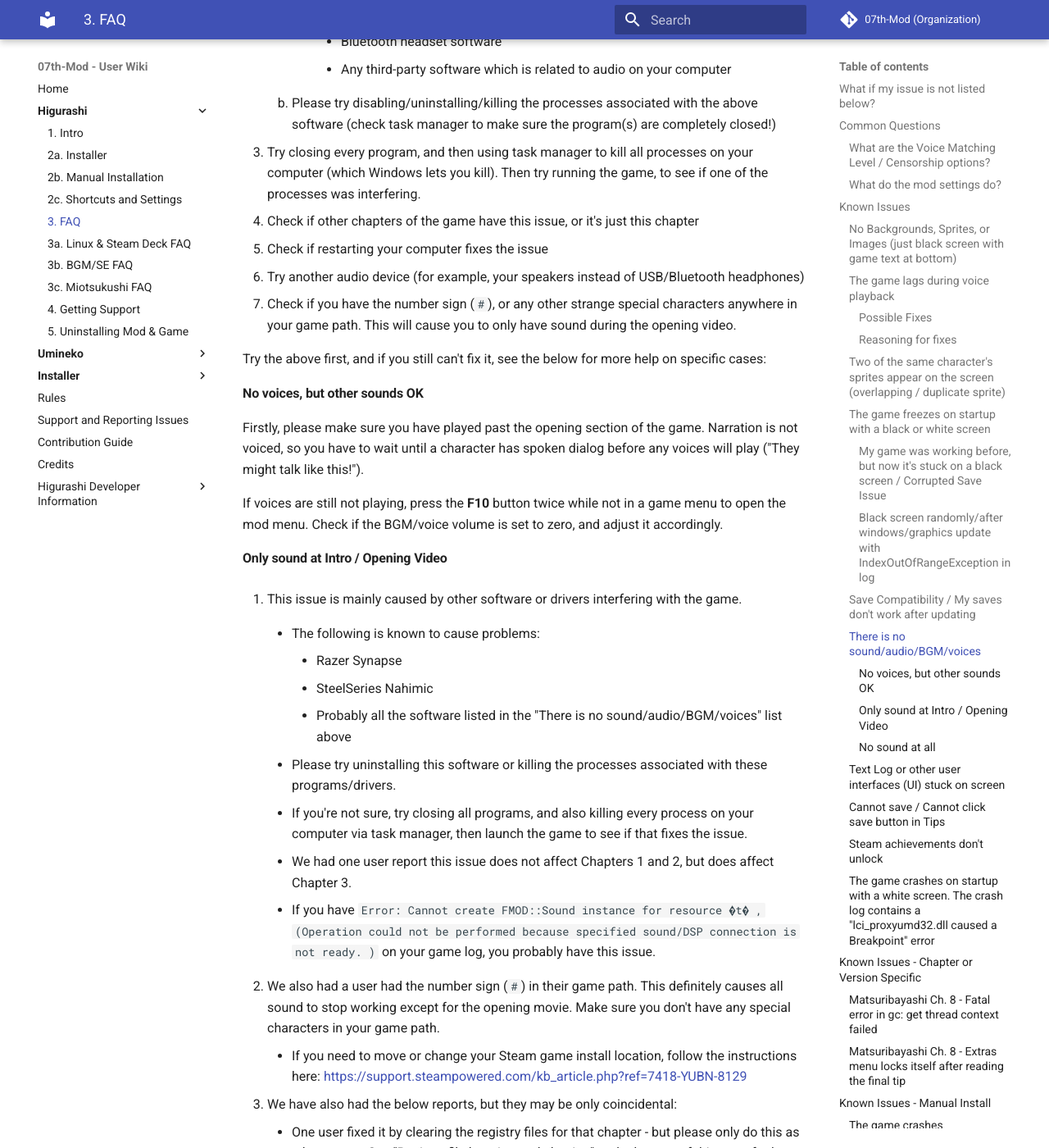
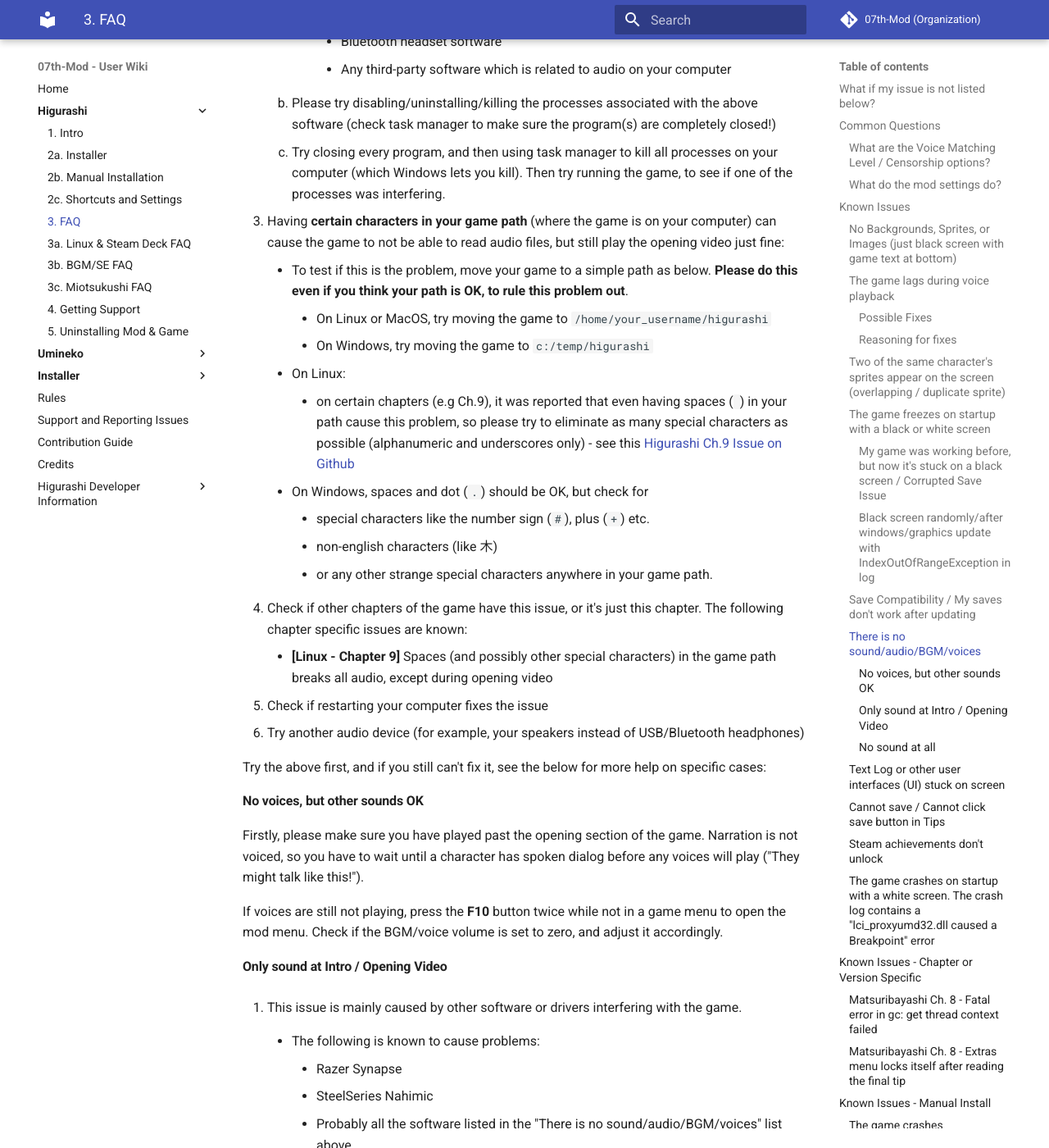
Before and after one commit to 07th-mod/wiki, an MkDocs documentation site: the page built from docs/Higurashi/FAQ.md, in a window 1280 px wide and 1400 px high, scrolled down 4030 px. Shown: the whole window at 82% size. Built offline with MkDocs 1.6.1 and Material for MkDocs 9.7.7, drawn with Linux system fonts in a browser that asks for light colours.

Commit message:
Update wiki regarding special characters in game path causing audio issues - Also see https://github.com/07th-mod/higurashi-rei/issues/27#issuecomment-2760403144

```diff
--- a/docs/Higurashi/FAQ.md
+++ b/docs/Higurashi/FAQ.md
@@ -98,7 +98,7 @@ For details on save file locations, see "Save file locations" near the bottom of
 When debugging this issue, it's worth testing and reporting these things
 
 1. Check the in-game settings to see if the Voice, Music, or Sound Effects volume have been set to zero
-2. Disable / Uninstall / Kill the proccesses associated with ANY "extra" audio related software or drivers installed on your computer!
+2. **Disable / Uninstall / Kill the proccesses associated with ANY "extra" audio related software or drivers installed on your computer!**
     1. The following software (related to audio devices) may interfere with the voice/audio playback of the game, even if you're not using the device associated with them!
         - Razer Synapse
             - Specifically, the old version with the cloud icon. There may be multiple processes running, make sure to close them all/uninstall/disable all of them. Supposedly the new version does not cause   problems, but it's worth closing both
@@ -111,11 +111,21 @@ When debugging this issue, it's worth testing and reporting these things
               - Bluetooth headset software
               - Any third-party software which is related to audio on your computer
     2. Please try disabling/uninstalling/killing the processes associated with the above software (check task manager to make sure the program(s) are completely closed!)
-3. Try closing every program, and then using task manager to kill all processes on your computer (which Windows lets you kill). Then try running the game, to see if one of the processes was interfering.
-4. Check if other chapters of the game have this issue, or it's just this chapter
+    3. Try closing every program, and then using task manager to kill all processes on your computer (which Windows lets you kill). Then try running the game, to see if one of the processes was interfering.
+3. Having **certain characters in your game path** (where the game is on your computer) can cause the game to not be able to read audio files, but still play the opening video just fine:
+    - To test if this is the problem, move your game to a simple path as below. **Please do this even if you think your path is OK, to rule this problem out**.
+        - On Linux or MacOS, try moving the game to `/home/your_username/higurashi`
+        - On Windows, try moving the game to `c:/temp/higurashi`
+    - On Linux:
+        - on certain chapters (e.g Ch.9), it was reported that even having spaces (` `) in your path cause this problem, so please try to eliminate as many special characters as possible (alphanumeric and underscores only) - see this [Higurashi Ch.9 Issue on Github](https://github.com/07th-mod/higurashi-rei/issues/27#issuecomment-2760403144)
+    - On Windows, spaces and dot (`.`) should be OK, but check for
+        - special characters like the number sign (`#`), plus (`+`) etc.
+        - non-english characters (like 木)
+        - or any other strange special characters anywhere in your game path.
+4. Check if other chapters of the game have this issue, or it's just this chapter. The following chapter specific issues are known:
+    - **[Linux - Chapter 9]** Spaces (and possibly other special characters) in the game path breaks all audio, except during opening video
 5. Check if restarting your computer fixes the issue
 6. Try another audio device (for example, your speakers instead of USB/Bluetooth headphones)
-7. Check if you have the number sign (`#`), or any other strange special characters anywhere in your game path. This will cause you to only have sound during the opening video.
 
 Try the above first, and if you still can't fix it, see the below for more help on specific cases:
 
```
